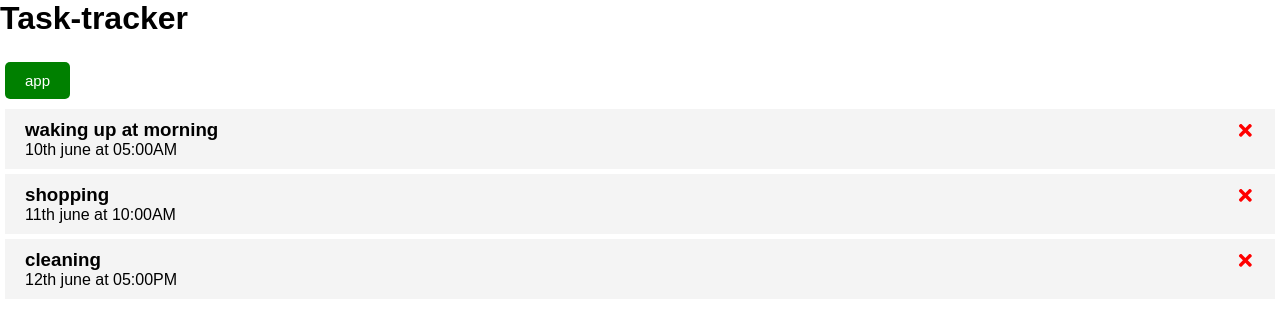
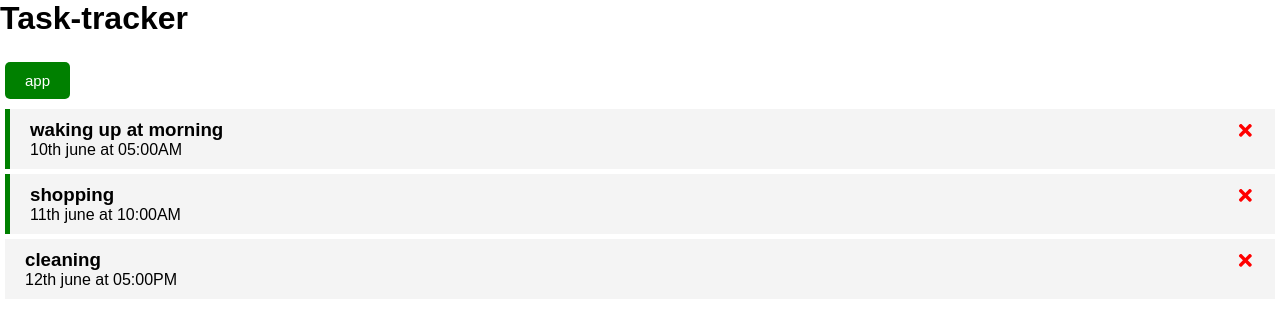
Before and after one commit to ksagar03/task-tracker, a React (Create React App) app: page / in a window 1280 px wide. Shown: the top 326 px of the page. Built offline with nearby package versions, Linux system fonts and the light colour scheme.

Commit message:
Added on reminder function this function will change the value the reminder on double-click

```diff
--- a/src/App.js
+++ b/src/App.js
@@ -1,30 +1,35 @@
 // import logo from './logo.svg';
 import { useState } from "react";
-import Header from "./Components/Header";
-import Tasks from "./Components/Tasks";
+import Header from "./components/Header";
+import Tasks from "./components/Tasks";
 
 function App() {
+  const [task, setTask] = useState([
+    {
+      id: 1,
+      text: "waking up at morning",
+      day: "10th june at 05:00AM",
+      Reminder: true
+    },
+    { id: 2, text: "shopping", day: "11th june at 10:00AM", Reminder: true },
+    { id: 3, text: "cleaning", day: "12th june at 05:00PM", Reminder: false }
+  ]);
 
-  const [task,setTask] =useState([{id:1,
-    text:"waking up at morning",
-    day:"10th june at 05:00AM",
-    Reminder:true},
-    {id:2,
-     text:"shopping",
-     day:"11th june at 10:00AM",
-     Reminder:true},
-     {id:3,
-        text:"cleaning",
-        day:"12th june at 05:00PM",
-        Reminder:false},])
+  // now let us write a code to delete task(here we are just filtering it out the non deleted task)
+  // Delete Task
+  const DeleteTask = (id) => {
+    setTask(task.filter((task) => task.id !== id));
+  };
 
-// now let us write a code to delete task(here we are just filtering it out the non deleted task)
-// Delete Task
-const DeleteTask =(id)=> {
-  setTask(task.filter((task) => task.id !== id))
-}
-
-
+  // creating reminder notification
+  const onReminder = (id) => {
+    //  console.log('reminder is working',id)
+    setTask(
+      task.map((task) =>
+        task.id === id ? { ...task, Reminder: !task.Reminder } : task
+      )
+    );
+  };
 
   // const a = "sagar";
   return (
@@ -34,7 +39,11 @@ const DeleteTask =(id)=> {
       {/* if we won't define any properties then header container will take
 defaultpropes  */}
 
-      {task.length> 0 ?<Tasks task={task} onDelete={DeleteTask} />:"Create new task"}
+      {task.length > 0 ? (
+        <Tasks task={task} onDelete={DeleteTask} onreminder={onReminder} />
+      ) : (
+        "Create new task"
+      )}
     </div>
     // In above we have created ternary statement which will work as single line condition statement
     // that shows "create new task when there is no task created"
--- a/src/components/Task.js
+++ b/src/components/Task.js
@@ -1,13 +1,19 @@
-import React from 'react'
-import {FaTimes} from 'react-icons/fa'
+import React from "react";
+import { FaTimes } from "react-icons/fa";
 
-const Task = ({task,onDelete}) => {
+const Task = ({ task, onDelete, onreminder }) => {
   return (
-    <div className='task'>
-      <h3>{task.text} <FaTimes style={{color:'red'}} onClick={()=>onDelete(task.id)} /></h3>
+    <div
+      className={`task  ${task.Reminder ? "reminder" : ""}`}
+      onDoubleClick={() => onreminder(task.id)}
+    >
+      <h3>
+        {task.text}{" "}
+        <FaTimes style={{ color: "red" }} onClick={() => onDelete(task.id)} />
+      </h3>
       <p>{task.day}</p>
     </div>
-  )
-}
+  );
+};
 
-export default Task
+export default Task;
--- a/src/components/Tasks.js
+++ b/src/components/Tasks.js
@@ -1,23 +1,28 @@
-import React, { useState } from 'react'
-import Task from './Task'
+import React, { useState } from "react";
+import Task from "./Task";
 // now we have started using hooks
 // state-> The state is a built-in React object that is used to contain data or information about
 // the component. A component’s state can change over time; whenever it changes, the component
 // re-renders. The change in state can happen as a response to user action or system-generated
 // events and these changes determine the behavior of the component and how it will render.
 
-
 // state which are defined in the function are immutable also the states can't re-render itself
 // (in function defined).
 // therefore to overcome this situation we use hooks to re-render and to change data
 //  there are several hooks which comes in handy in react
-const Tasks = ({task,onDelete}) => {
+const Tasks = ({ task, onDelete, onreminder }) => {
   return (
     <>
-      {task.map((task)=>(<Task key={task.id} task={task} onDelete={onDelete} />
-        ))}
+      {task.map((task) => (
+        <Task
+          key={task.id}
+          task={task}
+          onDelete={onDelete}
+          onreminder={onreminder}
+        />
+      ))}
     </>
-  )
-}
+  );
+};
 
-export default Tasks
+export default Tasks;
```
